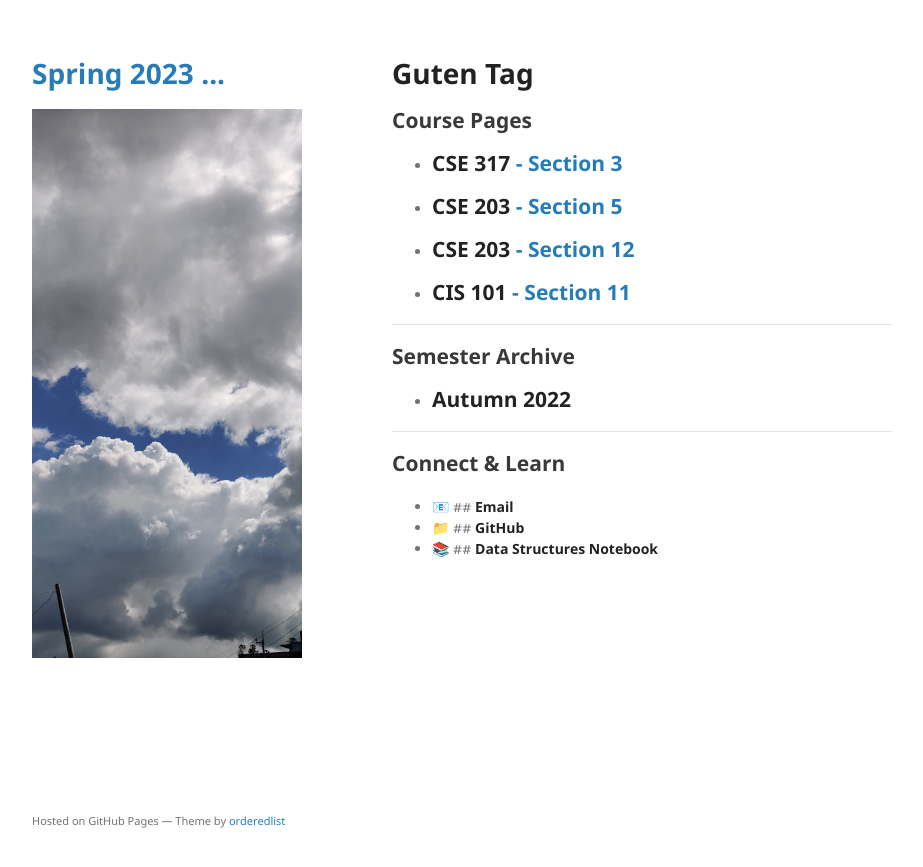
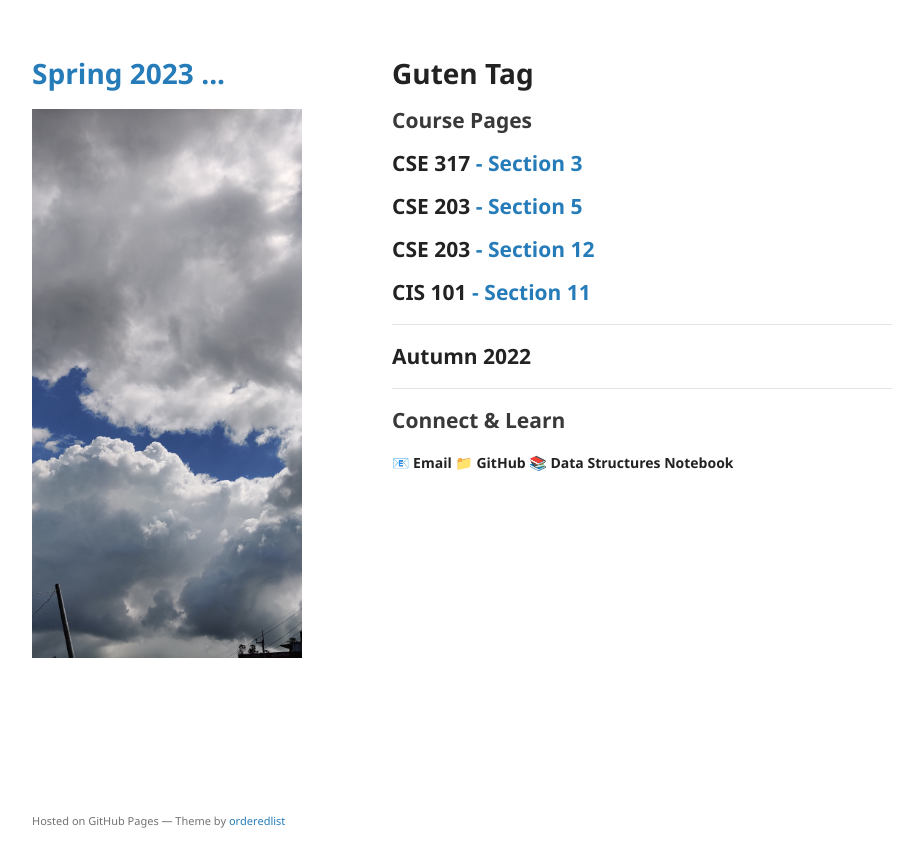
Before and after one commit to mohammadmotiurrahman/mohammadmotiurrahman.github.io, a Jekyll site: the page built from index.md, in a window 1280 px wide. Shown: the top 867 px of the page, without its empty margins (178-1101 px from the left). Built offline with Jekyll 4.4.1, drawn with Linux system fonts in a browser that asks for light colours; our own code applies the rules of GitHub Pages for plain Markdown files.

Commit message:
Update index.md

```diff
--- a/index.md
+++ b/index.md
@@ -1,19 +1,18 @@
 # Guten Tag
 
 ## Course Pages
-- ## [**CSE 317** - Section 3](https://mohammadmotiurrahman.github.io/cse317_3)
-- ## [**CSE 203** - Section 5](https://mohammadmotiurrahman.github.io/cse203_5)
-- ## [**CSE 203** - Section 12](https://mohammadmotiurrahman.github.io/cse203_12)
-- ## [**CIS 101** - Section 11](https://mohammadmotiurrahman.github.io/cis101_11)
+## [**CSE 317** - Section 3](https://mohammadmotiurrahman.github.io/cse317_3)
+## [**CSE 203** - Section 5](https://mohammadmotiurrahman.github.io/cse203_5)
+## [**CSE 203** - Section 12](https://mohammadmotiurrahman.github.io/cse203_12)
+## [**CIS 101** - Section 11](https://mohammadmotiurrahman.github.io/cis101_11)
 
 ---
 
-## Semester Archive
-- ## [**Autumn 2022**](https://mohammadmotiurrahman.github.io/autumn2022)
+## [**Autumn 2022**](https://mohammadmotiurrahman.github.io/autumn2022)
 
 ---
 
 ## Connect & Learn
--  📧 ## [**Email**](mailto:mohammadmotiurrahman@gmail.com)
--  📁 ## [**GitHub**](https://github.com/mohammadmotiurrahman)
--  📚 ## [**Data Structures Notebook**](https://colab.research.google.com/drive/1UxLPRVgJe6Cleeqv3b59vl9fHWnk4ar5?usp=sharing)
+📧 [**Email**](mailto:mohammadmotiurrahman@gmail.com)
+📁 [**GitHub**](https://github.com/mohammadmotiurrahman)
+📚 [**Data Structures Notebook**](https://colab.research.google.com/drive/1UxLPRVgJe6Cleeqv3b59vl9fHWnk4ar5?usp=sharing)
```
